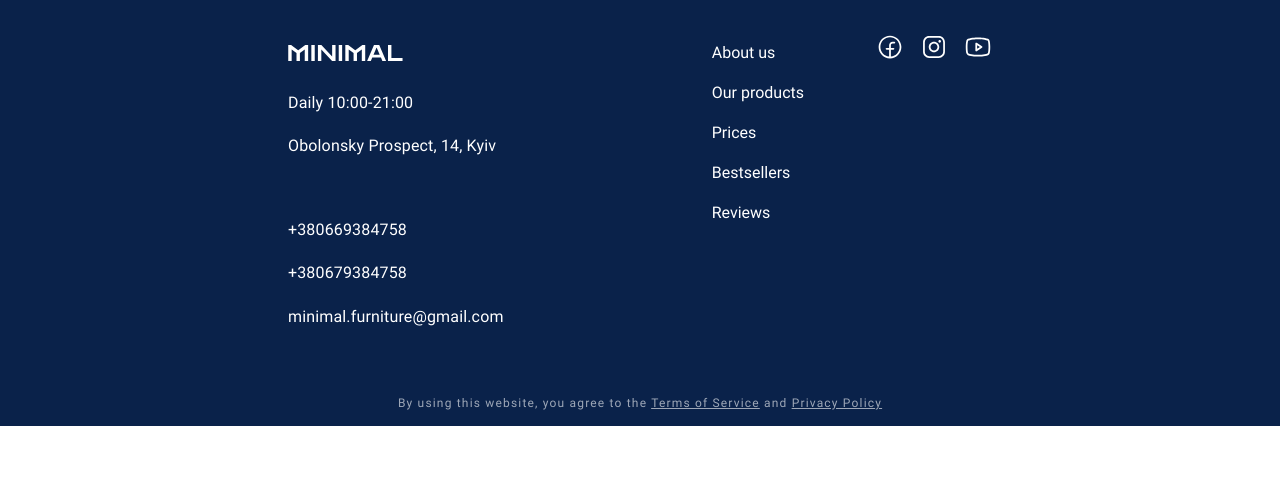
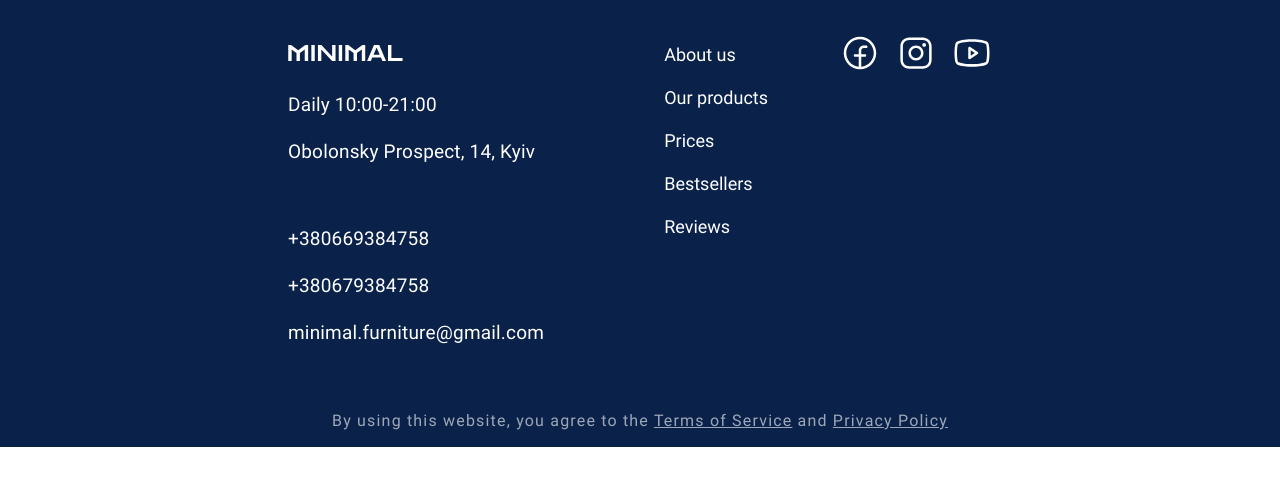
Before and after one commit to NatHumeniuk/project-SimpleDevTeam, a website built with Vite: page src/index.html in a window 1280 px wide. Shown: the part 43-528 px from the top of the page. Built offline with nearby package versions, Linux system fonts and the light colour scheme; a web font is replaced by a local one.

Commit message:
Update footer.css

```diff
--- a/src/css/footer.css
+++ b/src/css/footer.css
@@ -148,6 +148,15 @@
         margin-left: -6px;
     }
 
+    .navigation-footer{
+        font-size: 18px;
+    }
+
+    .icons-footer{
+        width: 40px;
+        height: 40px;
+    }
+
     .list-navigation-footer{
         padding: 8px;
         margin-top: 0;
@@ -171,6 +180,11 @@
         gap: 24px;
     }
 
+    .link-address-footer{
+        font-size: 19px;
+        letter-spacing: 0.19px;
+    }
+
     .mail{
         display: block;
         pointer-events: auto;
@@ -180,5 +194,15 @@
 
     .text-footer{
         margin-top: 163px;
+        font-size: 16px;
+        line-height: 1.25;
     }
 }
+
+
+
+@media (min-width:1440px){
+    .container{
+        max-width: 1350px;
+    }
+}
```
